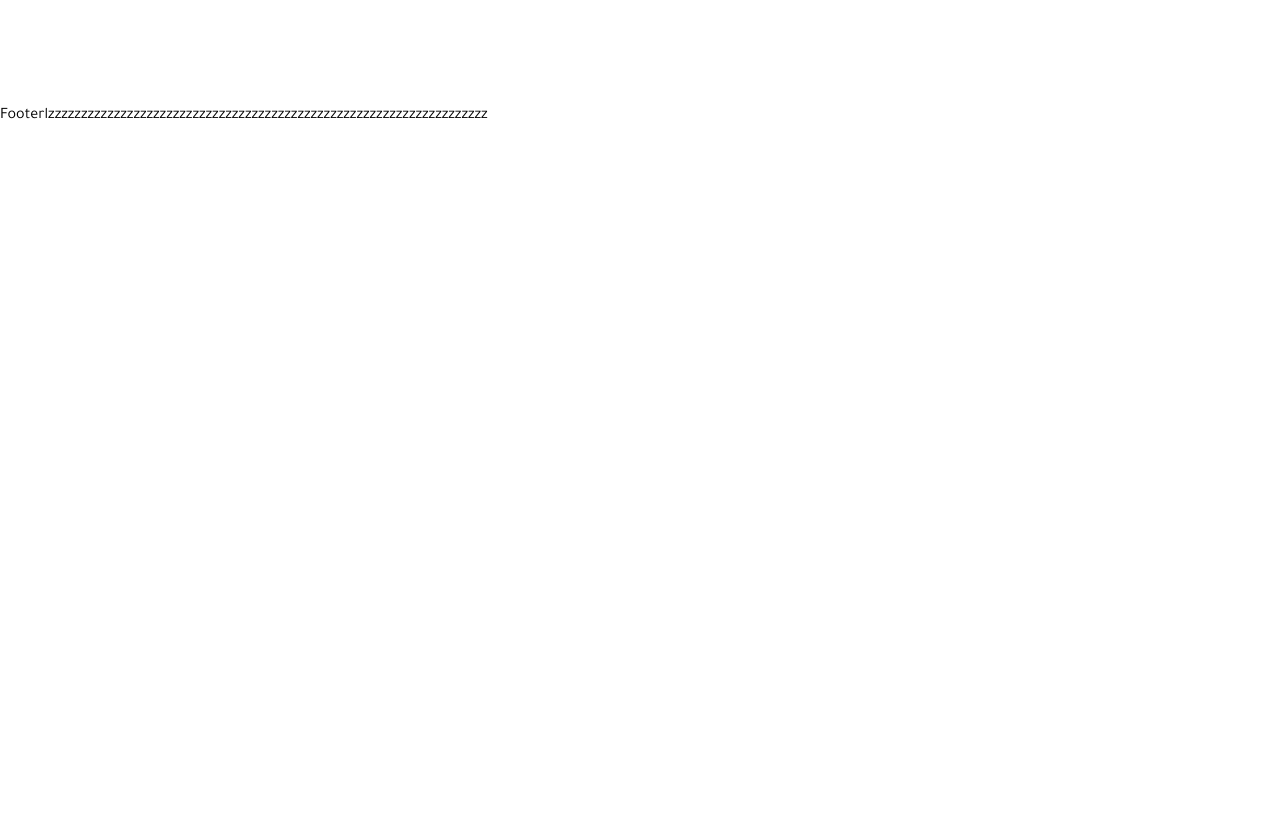
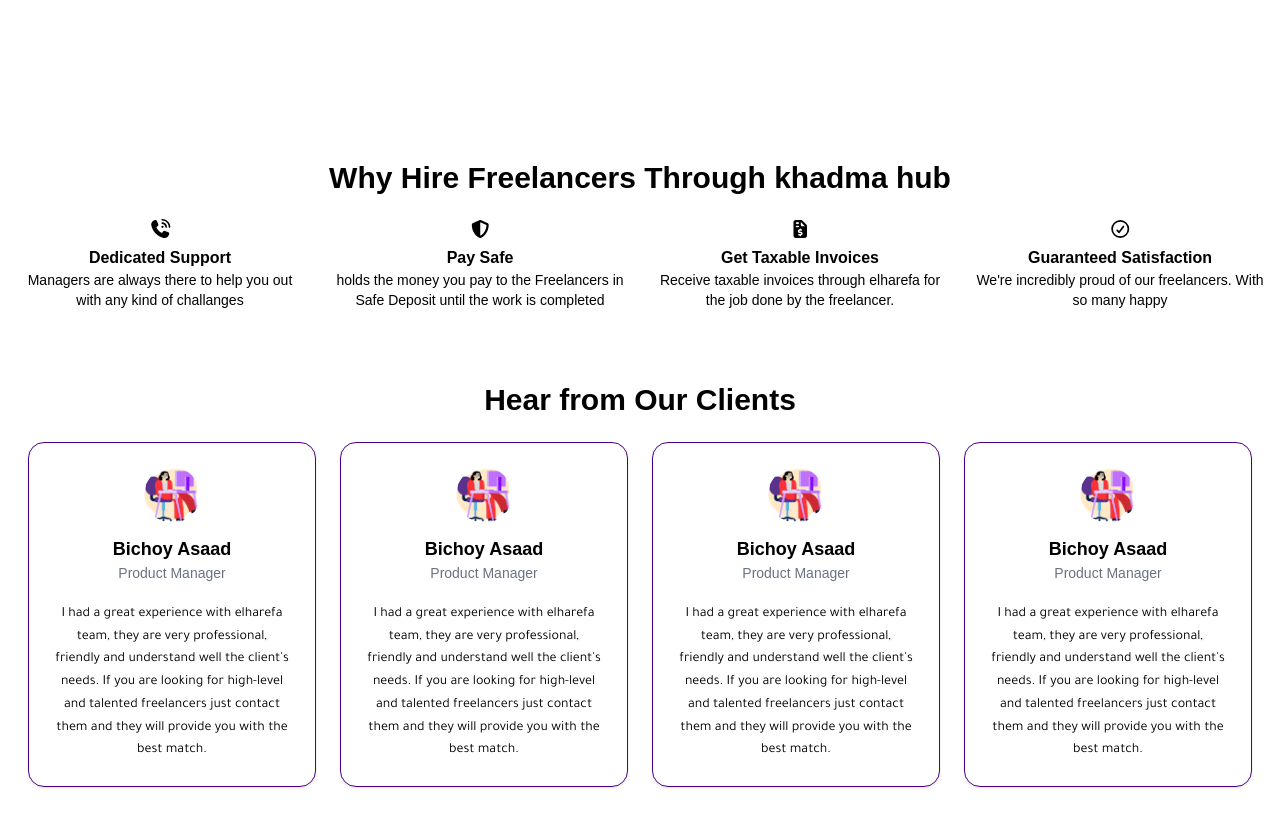
Before and after one commit to gouda123456/Khdamatk, a React (Vite) app in the folder khdamatk.client/: page / in a window 1280 px wide. Shown: the part 590-1409 px from the top of the page. Before the commit the page ends 800 px from the top, so only its background shows below. Built offline with nearby package versions, Linux system fonts and the light colour scheme.

Commit message:
complate Home and NoteFound

```diff
--- a/khdamatk.client/package.json
+++ b/khdamatk.client/package.json
@@ -24,6 +24,7 @@
     "react-dom": "^19.2.0",
     "react-router-dom": "^7.11.0",
     "react-toastify": "^11.0.5",
+    "swiper": "^12.0.3",
     "tailwindcss": "^4.1.18",
     "yup": "^1.7.1"
   },
--- a/khdamatk.client/src/Components/Footer/Footer.jsx
+++ b/khdamatk.client/src/Components/Footer/Footer.jsx
@@ -2,6 +2,27 @@ import React from 'react'
 
 export default function Footer() {
   return (
-    <div>Footerlzzzzzzzzzzzzzzzzzzzzzzzzzzzzzzzzzzzzzzzzzzzzzzzzzzzzzzzzzzzzzzzzzzz</div>
+     <>
+     <div className="container">
+      <div>
+
+      </div>
+
+     </div>
+
+
+
+
+
+
+
+
+
+
+
+
+
+
+     </>
   )
 }
--- /dev/null
+++ b/khdamatk.client/src/Components/TestimonialCard/TestimonialCard.jsx
@@ -0,0 +1,28 @@
+import photo from '../../assets/Images/Logo.png'
+
+export default function TestimonialCard() {
+  return (
+     <div>
+        <div className=" flex items-center justify-center mb-4">
+            <div className="card w-72 text-center  border border-primary-button rounded-2xl p-6 shadow-sm hover:shadow-md transition-shadow duration-300 ">
+
+                <div>
+                      <img src={photo} className='size-14 object-cover rounded-full mx-auto mb-3'/>
+                    <h2 className='text-lg font-semibold text-black'>Bichoy Asaad</h2>
+                    <h3 className='text-sm text-gray-500'>Product Manager</h3>
+                    <p className='text-sm text-black leading-relaxed mt-5'>I had a great experience with elharefa team, they are very professional, friendly and understand well the client's needs. If you are looking for high-level and talented freelancers just contact them and they will provide you with the best match.</p>
+                </div>
+            </div>
+        </div>
+
+
+
+
+
+
+
+
+
+     </div>
+  )
+}
--- a/khdamatk.client/src/Pages/Home/Home.jsx
+++ b/khdamatk.client/src/Pages/Home/Home.jsx
@@ -1,11 +1,16 @@
- import homePhoto from '../../assets/Images/Home.png'
+ import { FontAwesomeIcon } from '@fortawesome/react-fontawesome'
+import homePhoto from '../../assets/Images/Home.png'
+import { faFileInvoiceDollar, faPhoneVolume, faShieldHalved } from '@fortawesome/free-solid-svg-icons'
+import { faCircleCheck } from '@fortawesome/free-regular-svg-icons'
+import TestimonialCard from '../../Components/TestimonialCard/TestimonialCard'
+
 
 export default function Home() {
   return (
   <>
-  <div className="container ">
-    {/* Top-Home */}
-   <div className='grid lg:grid-cols-2 items-center '>
+  <div className="container space-y-10 ">
+   {/* ===== Hero Section: Hire The Best Talents to Grow Your Business ===== */}
+   <div className='grid lg:grid-cols-2 items-center'>
       {/* Left-Side */}
     <div className=' p-8 space-y-3'>
       {/* Main Title */}
@@ -29,7 +34,63 @@ export default function Home() {
 
     </div>
    </div>
-   {/* ============================================================$$$======================================================= */}
+   {/* ===== Why Choose Us: Why Hire Freelancers Through Khadma Hub ===== */}
+   <div className='space-y-6 p-4'>
+    <h2 className='font-bold text-3xl text-center'>Why Hire Freelancers Through khadma hub</h2>
+    <div className='grid grid-cols-1 sm:grid-cols-2 lg:grid-cols-4 gap-8'>
+       {/* Dedicated Support */}
+    <div className='text-center'>
+      <FontAwesomeIcon className='text-lg' icon={faPhoneVolume} />
+      <h3 className=' text-black font-bold'>Dedicated Support</h3>
+      <h4 className='text-sm'>Managers are always there to help you out with any kind of challanges</h4>
+    </div>
+      {/* Pay Safe */}
+    <div className='text-center'>
+      <FontAwesomeIcon icon={faShieldHalved} className='text-lg'/>
+      <h3  className=' text-black font-bold'>Pay Safe</h3>
+      <h4  className='text-sm '>holds the money you pay to the Freelancers in Safe Deposit until the work is completed </h4>
+    </div>
+       {/* Get Taxable Invoices */}
+    <div className='text-center'>
+      <FontAwesomeIcon icon={faFileInvoiceDollar} className='text-lg'/>
+      <h3  className=' text-black font-bold'>Get Taxable Invoices</h3>
+      <h4  className='text-sm'>Receive taxable invoices through elharefa for the job done by the freelancer.</h4>
+    </div>
+       {/*Guaranteed Satisfaction */}
+    <div className='text-center'>
+     <FontAwesomeIcon icon={faCircleCheck} className='text-lg'/>
+      <h3  className=' text-black font-bold'>Guaranteed Satisfaction</h3>
+      <h4  className='text-sm'>We're incredibly proud of our freelancers. With so many happy </h4>
+    </div>
+    </div>
+   </div>
+
+{/* ===== Talent Search: Find Quality Freelancers & Remote Employees ===== */}
+<div></div>
+{/* ===== Platform Features ===== */}
+<div></div>
+{/* ===== Top Freelancers: Our Top-Rated Freelancers ===== */}
+<div></div>
+{/* ===== Testimonials: Hear from Our Clients ===== */}
+<div>
+  <div  className='space-y-6 p-4'>
+    <h2 className='font-bold text-3xl text-center'>Hear from Our Clients</h2>
+    {/* details-card */}
+    <div className='grid grid-cols-1 sm:grid-cols-2 lg:grid-cols-4'>
+
+      <TestimonialCard/>
+      <TestimonialCard/>
+      <TestimonialCard/>
+      <TestimonialCard/>
+
+
+
+
+    </div>
+  </div>
+
+</div>
+
   </div>
 
 
--- a/khdamatk.client/src/Pages/NotFound/NotFound.jsx
+++ b/khdamatk.client/src/Pages/NotFound/NotFound.jsx
@@ -1,7 +1,29 @@
-import React from 'react'
+import { Link } from 'react-router-dom'
+import NoteFound from '../../assets/Images/NotFound.png'
 
 export default function NotFound() {
   return (
-    <div>NotFound</div>
+     <>
+     <div className="container text-center">
+      <div className='p-9 space-y-4'>
+        <img className='size-96 object-cover mx-auto' src={NoteFound}/>
+        <h1 className='font-bold text-4xl'>Oops! Page not found</h1>
+        <Link to='/'>
+        <button className='btn w-fit text-white hover:bg-purple-900 duration-300 transition'>
+           Back to Home
+        </button>
+        </Link>
+      </div>
+     </div>
+
+
+
+
+
+
+
+
+
+     </>
   )
 }
```
Also changed, not shown: khdamatk.client/src/assets/Images/NotFound.png (added), 1 other file (tests, documents, lock files or other folders).
